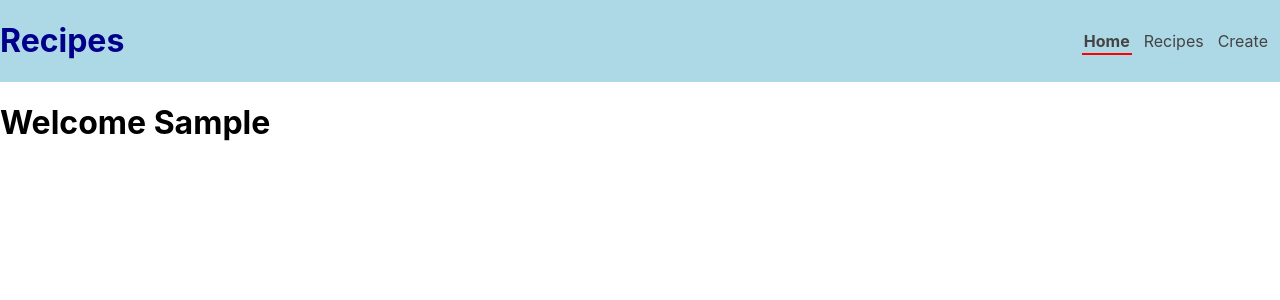
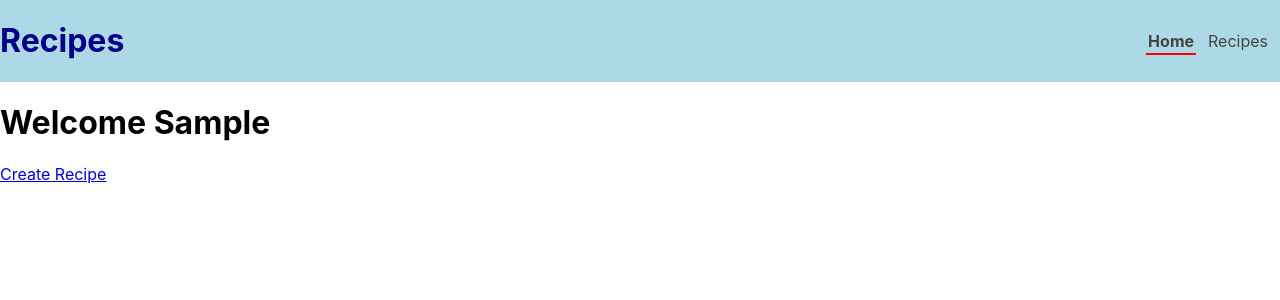
Before and after one commit to elPoeta/react-hooks-redux-example, a React (Create React App) app: page / in a window 1280 px wide. Both pictures are taken after typing "Sample" into the empty fields and a click on the input "Login". Shown: the top 300 px of the page. Built offline with nearby package versions, Linux system fonts and the light colour scheme.

Commit message:
refactor login add dashboard component

```diff
--- /dev/null
+++ b/src/Dashboard.js
@@ -0,0 +1,13 @@
+import React from 'react'
+import { Link } from 'react-router-dom'
+
+const Dashboard = ({author}) => {
+  return (
+    <div>
+<h1>Welcome {author}</h1>
+<Link to='/createrecipe'>Create Recipe</Link>
+    </div>
+  )
+}
+
+export default Dashboard
--- a/src/components/Home.js
+++ b/src/components/Home.js
@@ -1,6 +1,7 @@
 import React from 'react'
 import {useSelector} from 'react-redux';
 import Login from './author/Login';
+import Dashboard from '../Dashboard';
 const Home = () => {
    const {author, isAuthenticated } = useSelector(state =>(
      state.isAuthenticated,
@@ -8,7 +9,7 @@ const Home = () => {
    ))
     return (
         <div>
-           {isAuthenticated ? <h1>Welcome {author}</h1> : <Login />}
+           {isAuthenticated ? <Dashboard author={author}/> : <Login />}
         </div>
     )
 }
--- a/src/components/nav/Navbar.js
+++ b/src/components/nav/Navbar.js
@@ -5,7 +5,6 @@ const Navbar = () => {
     const links = [
         {id:1, path:"/", title:"Home"},
         {id:2, path:"/recipes", title:"Recipes"},
-        {id:3, path:"/createrecipe", title:"Create"}
     ]
     return (
         <nav className="NavBar-menu">
```
